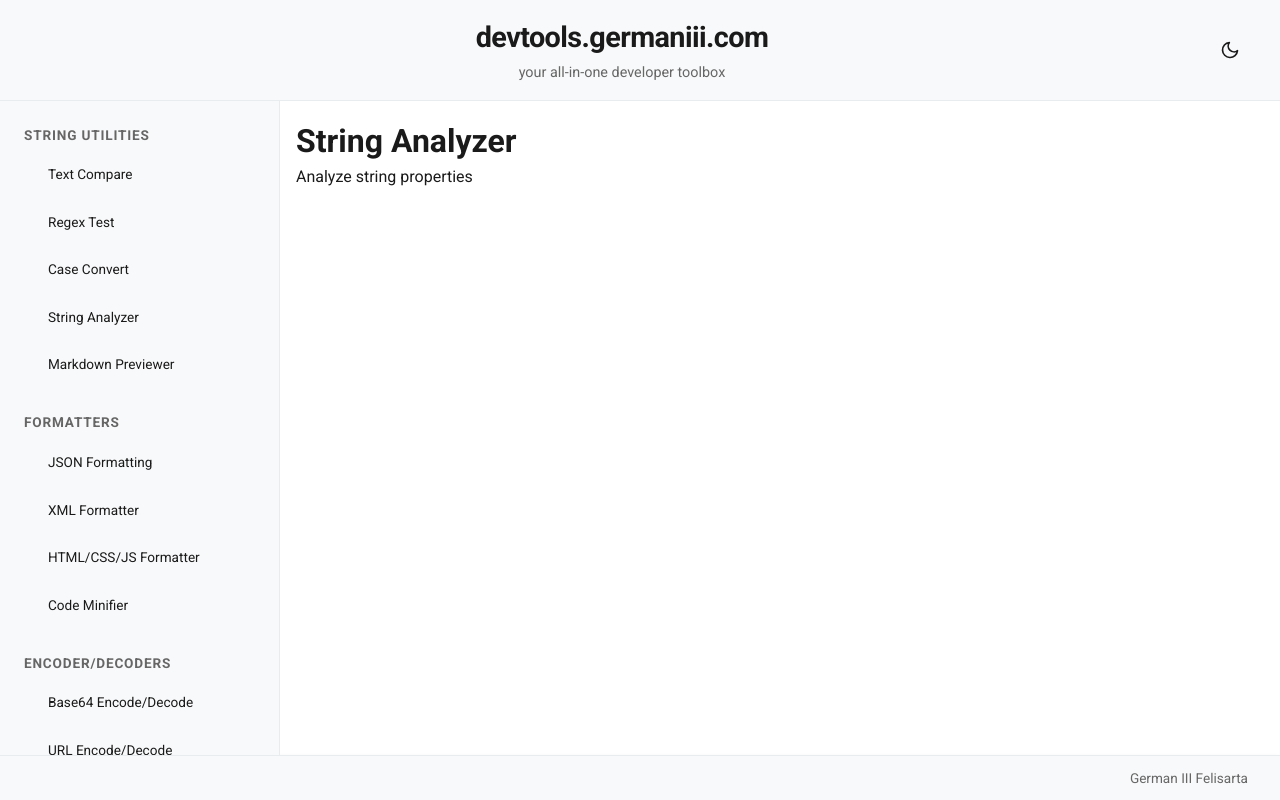
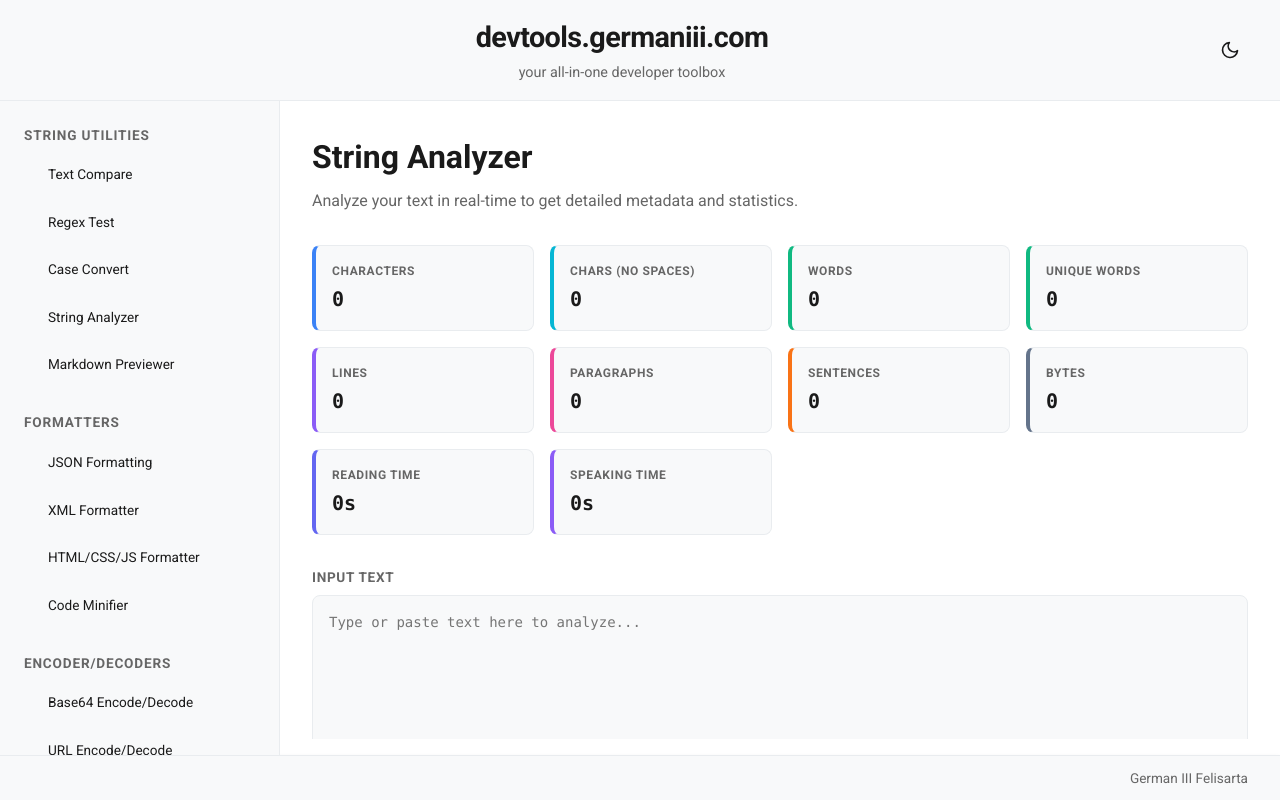
Before and after one commit to germaniii-com/devtools.germaniii.com, a SvelteKit app: page /string/string-analyzer in a window 1280 px wide. Built offline with nearby package versions, Linux system fonts and the light colour scheme.

Commit message:
Add string analyzer

```diff
--- a/src/routes/string/string-analyzer/+page.svelte
+++ b/src/routes/string/string-analyzer/+page.svelte
@@ -1,2 +1,295 @@
-<h1>String Analyzer</h1>
-<p>Analyze string properties</p>
+<script>
+	let inputText = $state('');
+
+	const sampleText = `The quick brown fox jumps over the lazy dog.
+This is a second line of text, specifically designed to test the string analyzer's capabilities.
+It has various punctuation! Does it handle multiple sentences? Yes, it should.
+
+New paragraphs are also counted. 1234567890 symbols and numbers included.`;
+
+	function loadSample() {
+		inputText = sampleText;
+	}
+
+	function clearInput() {
+		inputText = '';
+	}
+
+	// Svelte 5 derived state for metadata
+	let stats = $derived.by(() => {
+		const text = inputText || '';
+		const trimmedText = text.trim();
+
+		// Basic counts
+		const characters = text.length;
+		const charactersNoSpaces = text.replace(/\s/g, '').length;
+		const words = trimmedText ? trimmedText.split(/\s+/).length : 0;
+		const lines = text ? text.split(/\r?\n/).length : 0;
+		const paragraphs = text ? text.split(/\n\s*\n/).filter((p) => p.trim()).length : 0;
+
+		// Byte size (UTF-8)
+		const bytes = new TextEncoder().encode(text).length;
+
+		// Advanced counts
+		const uniqueWords = new Set(text.toLowerCase().match(/\b\w+\b/g) || []).size;
+		const sentences = (text.match(/[.!?]+(?=\s|$)/g) || []).length;
+
+		// Estimated times
+		// Average reading speed: 200 words per minute
+		// Average speaking speed: 130 words per minute
+		const readingTimeSeconds = Math.round((words / 200) * 60);
+		const speakingTimeSeconds = Math.round((words / 130) * 60);
+
+		const formatTime = (totalSeconds) => {
+			if (totalSeconds < 60) return `${totalSeconds}s`;
+			const minutes = Math.floor(totalSeconds / 60);
+			const seconds = totalSeconds % 60;
+			return `${minutes}m ${seconds}s`;
+		};
+
+		return [
+			{ label: 'Characters', value: characters.toLocaleString(), color: 'blue' },
+			{ label: 'Chars (no spaces)', value: charactersNoSpaces.toLocaleString(), color: 'cyan' },
+			{ label: 'Words', value: words.toLocaleString(), color: 'green' },
+			{ label: 'Unique Words', value: uniqueWords.toLocaleString(), color: 'emerald' },
+			{ label: 'Lines', value: lines.toLocaleString(), color: 'purple' },
+			{ label: 'Paragraphs', value: paragraphs.toLocaleString(), color: 'pink' },
+			{ label: 'Sentences', value: sentences.toLocaleString(), color: 'orange' },
+			{ label: 'Bytes', value: bytes.toLocaleString(), color: 'slate' },
+			{ label: 'Reading Time', value: formatTime(readingTimeSeconds), color: 'indigo' },
+			{ label: 'Speaking Time', value: formatTime(speakingTimeSeconds), color: 'violet' }
+		];
+	});
+</script>
+
+<div class="string-analyzer-container">
+	<div class="tool-header">
+		<h1>String Analyzer</h1>
+		<p class="tool-description">
+			Analyze your text in real-time to get detailed metadata and statistics.
+		</p>
+	</div>
+
+	<div class="stats-grid animate-fade-in">
+		{#each stats as stat (stat.label)}
+			<div class="stat-card {stat.color}">
+				<span class="stat-label">{stat.label}</span>
+				<span class="stat-value">{stat.value}</span>
+			</div>
+		{/each}
+	</div>
+
+	<div class="edit-view animate-fade-in">
+		<div class="textarea-wrapper">
+			<label for="analyzer-input">Input Text</label>
+			<textarea
+				id="analyzer-input"
+				bind:value={inputText}
+				placeholder="Type or paste text here to analyze..."
+			></textarea>
+		</div>
+
+		<div class="actions">
+			<button class="btn btn-secondary" onclick={loadSample}>Load Sample</button>
+			<button class="btn btn-tertiary" onclick={clearInput} disabled={!inputText}> Clear </button>
+		</div>
+	</div>
+</div>
+
+<style>
+	.string-analyzer-container {
+		max-width: 1200px;
+		margin: 0 auto;
+		padding: 1rem;
+		font-family: var(--font-family-sans);
+	}
+
+	.tool-header {
+		margin-bottom: 2rem;
+	}
+
+	.tool-header h1 {
+		font-size: 2rem;
+		font-weight: 700;
+		color: var(--text);
+		margin-bottom: 0.5rem;
+	}
+
+	.tool-description {
+		font-size: 1rem;
+		color: var(--text-secondary);
+	}
+
+	/* Stats Grid */
+	.stats-grid {
+		display: grid;
+		grid-template-columns: repeat(auto-fill, minmax(180px, 1fr));
+		gap: 1rem;
+		margin-bottom: 2rem;
+	}
+
+	.stat-card {
+		background: var(--surface);
+		border: 1px solid var(--border);
+		border-radius: var(--radius);
+		padding: 1rem;
+		display: flex;
+		flex-direction: column;
+		gap: 0.25rem;
+		transition:
+			transform 0.2s,
+			box-shadow 0.2s;
+	}
+
+	.stat-card:hover {
+		transform: translateY(-2px);
+		box-shadow: 0 4px 12px rgba(0, 0, 0, 0.05);
+	}
+
+	.stat-label {
+		font-size: 0.75rem;
+		font-weight: 600;
+		text-transform: uppercase;
+		letter-spacing: 0.05em;
+		color: var(--text-secondary);
+	}
+
+	.stat-value {
+		font-size: 1.25rem;
+		font-weight: 700;
+		color: var(--text);
+		font-family: var(--font-family-mono);
+	}
+
+	/* Stat colors */
+	.stat-card.blue {
+		border-left: 4px solid #3b82f6;
+	}
+	.stat-card.cyan {
+		border-left: 4px solid #06b6d4;
+	}
+	.stat-card.green {
+		border-left: 4px solid #10b981;
+	}
+	.stat-card.emerald {
+		border-left: 4px solid #10b981;
+	}
+	.stat-card.purple {
+		border-left: 4px solid #8b5cf6;
+	}
+	.stat-card.pink {
+		border-left: 4px solid #ec4899;
+	}
+	.stat-card.orange {
+		border-left: 4px solid #f97316;
+	}
+	.stat-card.slate {
+		border-left: 4px solid #64748b;
+	}
+	.stat-card.indigo {
+		border-left: 4px solid #6366f1;
+	}
+	.stat-card.violet {
+		border-left: 4px solid #8b5cf6;
+	}
+
+	/* Textarea Styles */
+	.textarea-wrapper {
+		display: flex;
+		flex-direction: column;
+		gap: 0.5rem;
+	}
+
+	.textarea-wrapper label {
+		font-size: 0.85rem;
+		font-weight: 600;
+		text-transform: uppercase;
+		letter-spacing: 0.05em;
+		color: var(--text-secondary);
+	}
+
+	.textarea-wrapper textarea {
+		width: 100%;
+		height: 400px;
+		padding: 1rem;
+		border: 1px solid var(--border);
+		border-radius: var(--radius);
+		background: var(--surface);
+		color: var(--text);
+		font-family: var(--font-family-mono);
+		font-size: 0.875rem;
+		line-height: 1.5;
+		resize: vertical;
+		outline: none;
+		transition:
+			border-color 0.2s,
+			box-shadow 0.2s;
+	}
+
+	.textarea-wrapper textarea:focus {
+		border-color: var(--primary);
+		box-shadow: 0 0 0 3px rgba(61, 139, 253, 0.15);
+	}
+
+	.actions {
+		display: flex;
+		gap: 1rem;
+		align-items: center;
+		margin-top: 1.5rem;
+	}
+
+	.btn {
+		display: inline-flex;
+		align-items: center;
+		justify-content: center;
+		gap: 0.5rem;
+		padding: 0.75rem 1.5rem;
+		font-size: 0.95rem;
+		font-weight: 500;
+		border-radius: var(--radius);
+		border: 1px solid transparent;
+		cursor: pointer;
+		transition: all 0.15s ease-in-out;
+		user-select: none;
+	}
+
+	.btn-secondary {
+		background: var(--surface);
+		color: var(--text);
+		border-color: var(--border);
+	}
+
+	.btn-secondary:hover {
+		background: var(--border);
+	}
+
+	.btn-tertiary {
+		background: transparent;
+		color: var(--text-secondary);
+	}
+
+	.btn-tertiary:hover {
+		background: var(--surface);
+		color: var(--text);
+	}
+
+	.btn-tertiary:disabled {
+		opacity: 0.5;
+		cursor: not-allowed;
+	}
+
+	.animate-fade-in {
+		animation: fadeIn 0.25s cubic-bezier(0.16, 1, 0.3, 1);
+	}
+
+	@keyframes fadeIn {
+		from {
+			opacity: 0;
+			transform: translateY(4px);
+		}
+		to {
+			opacity: 1;
+			transform: translateY(0);
+		}
+	}
+</style>
```
